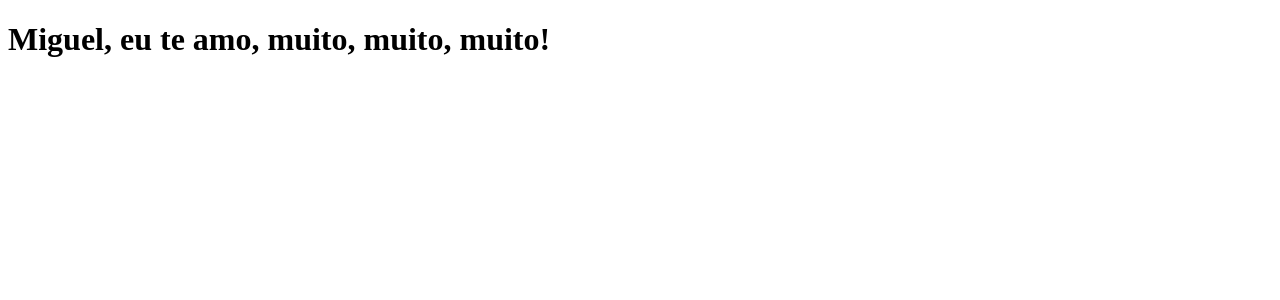
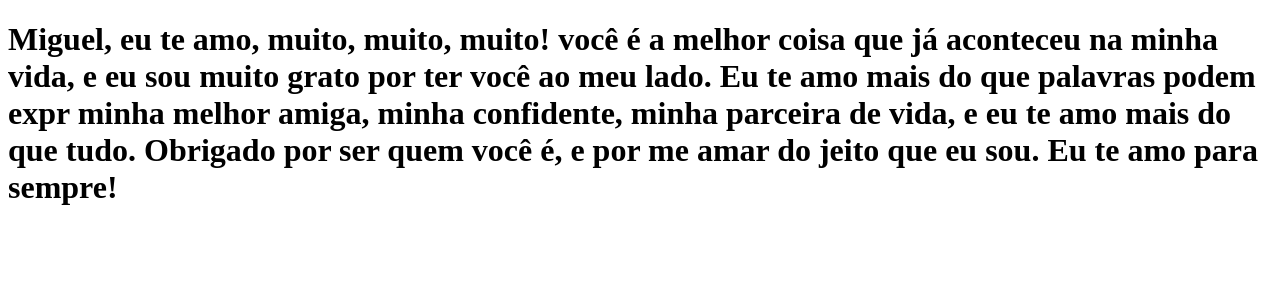
Before and after one commit to DigoCarv/clone-tabnews, a Next.js app: page / in a window 1280 px wide. Shown: the top 300 px of the page. Built offline with nearby package versions, Linux system fonts and the light colour scheme.

Commit message:
alteracao da frase

```diff
--- a/pages/index.js
+++ b/pages/index.js
@@ -1,5 +1,7 @@
 function Home() {
-    return <h1>Miguel, eu te amo, muito, muito, muito!</h1>
+    return <h1>Miguel, eu te amo, muito, muito, muito!
+  você é a melhor coisa que já aconteceu na minha vida, e eu sou muito grato por ter você ao meu lado. Eu te amo mais do que palavras podem expr minha melhor amiga, minha confidente, minha parceira de vida, e eu te amo mais do que tudo. Obrigado por ser quem você é, e por me amar do jeito que eu sou. Eu te amo para sempre!
+    </h1>
 }
 
 export default Home;
```
